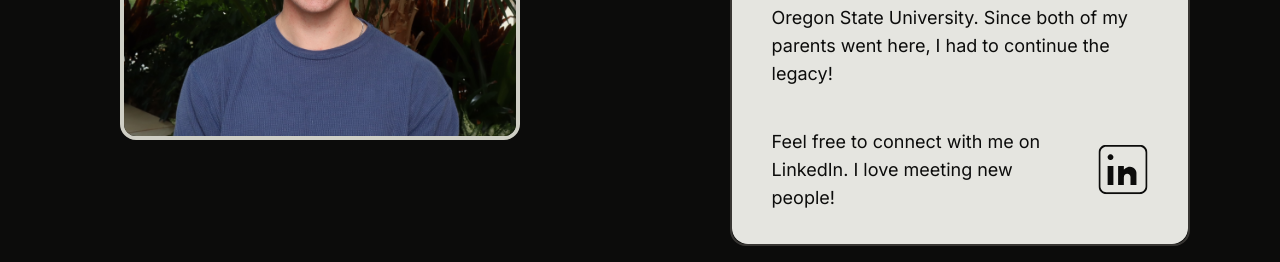
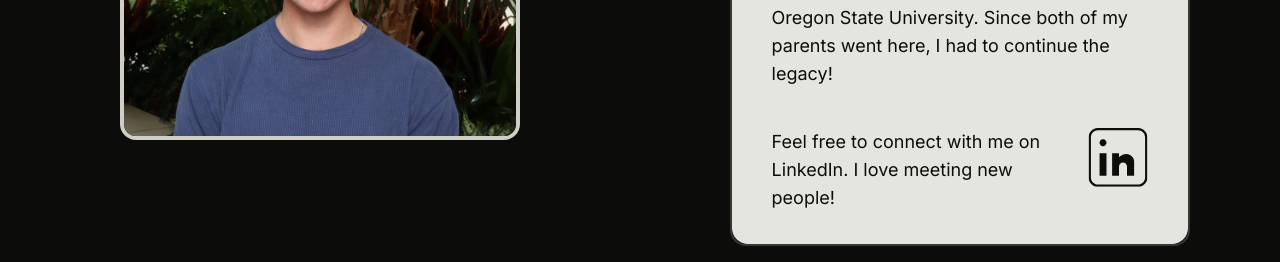
Before and after one commit to Carson274/Personal-Website-V2, a Next.js app: page / in a window 1280 px wide. Shown: the part 1440-1702 px from the top of the page. Built offline with nearby package versions, Linux system fonts and the light colour scheme.

Commit message:
Fix LinkedIn icon and image title responsiveness

```diff
--- a/src/app/sections/About/About.css
+++ b/src/app/sections/About/About.css
@@ -23,3 +23,15 @@
 .about-section {
   height: 80vh;
 }
+
+.linkedin-icon {
+  max-width: 40px;
+  max-height: 40px;
+}
+
+@media (min-width: 1024px) {
+  .linkedin-icon {
+    max-width: 60px;
+    max-height: 60px;
+  }
+}
--- a/src/app/sections/Projects/components/Project.tsx
+++ b/src/app/sections/Projects/components/Project.tsx
@@ -45,7 +45,7 @@ const Project = ({ project }: { project: ProjectDetails }) => {
   return (
     <div className='relative w-full h-full mb-8'>
       <div className='flex flex-col items-center justify-center mx-6'>
-        <h2 className='text-white text-2xl my-8 font-bold text-center'>{project.name}</h2>
+        <h2 className='text-white text-xl sm:text-2xl md:text-base lg:text-2xl my-8 font-bold text-center'>{project.name}</h2>
         <a href={link} target="_blank">
           <Image
             className='project-image founded-lg border-2 border-brown rounded-xl'
```
